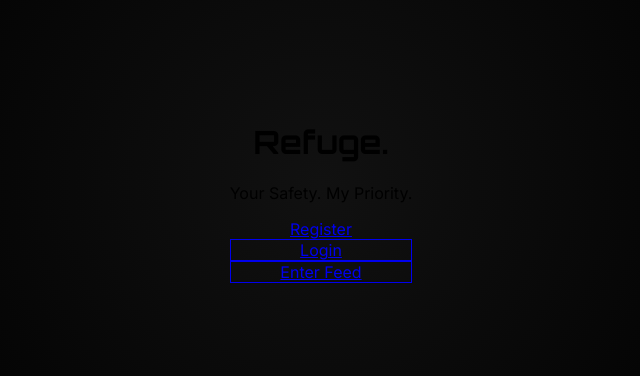
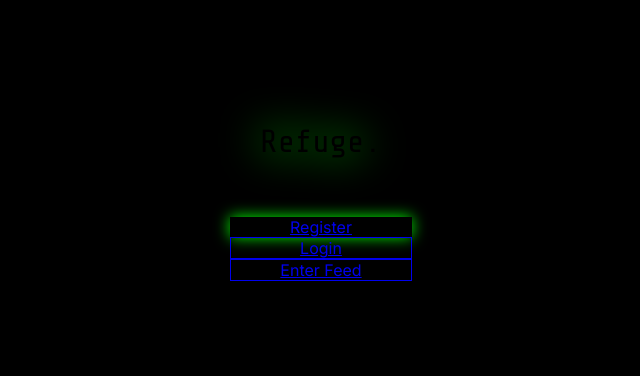
Before and after one commit to mejiasergio2002-max/Refuge, a Next.js app: page / in a window 1280 px wide. Shown: the part 216-592 px from the top of the page, without its empty margins (319-959 px from the left). Built offline with nearby package versions, Linux system fonts and the light colour scheme.

Commit message:
matrix landing style

```diff
--- a/src/app/globals.css
+++ b/src/app/globals.css
@@ -8,5 +8,5 @@ body {
 }
 
 body {
-  background: radial-gradient(circle at center, #111 0%, #000 70%);
+  background-color: black;
 }
--- a/src/app/page.tsx
+++ b/src/app/page.tsx
@@ -1,44 +1,50 @@
 import Link from "next/link"
-import { Orbitron } from "next/font/google"
+import { Share_Tech_Mono } from "next/font/google"
 
-const display = Orbitron({
+const matrixFont = Share_Tech_Mono({
   subsets: ["latin"],
-  weight: ["700"],
+  weight: "400",
 })
 
 export default function Home() {
   return (
-    <main className="min-h-screen flex items-center justify-center bg-black">
-      <div className="text-center px-6">
+    <main className="relative min-h-screen flex items-center justify-center overflow-hidden bg-black">
 
-        <h1 className={`${display.className} text-6xl md:text-7xl tracking-widest`}>
+      {/* Matrix glow background */}
+      <div className="absolute inset-0 bg-[radial-gradient(circle_at_center,#003300_0%,#000000_70%)]"></div>
+
+      <div className="relative z-10 text-center px-6">
+
+        <h1
+          className={`${matrixFont.className} text-6xl md:text-7xl tracking-widest text-green-400 drop-shadow-[0_0_20px_#00ff00]`}
+        >
           Refuge.
         </h1>
 
-        <p className="mt-6 text-xl md:text-2xl text-gray-300 font-light">
-          <span className="font-semibold text-white">Your Safety.</span>{" "}
-          <span className="font-semibold text-white">My Priority.</span>
+        <p className="mt-6 text-xl md:text-2xl text-green-300">
+          <span className="font-semibold">Your Safety.</span>{" "}
+          <span className="font-semibold">My Priority.</span>
         </p>
 
         <div className="mt-12 flex flex-col sm:flex-row gap-4 justify-center">
 
           <Link
             href="/register"
-            className="px-8 py-3 bg-white text-black font-semibold rounded-lg hover:opacity-90 transition"
+            className="px-8 py-3 bg-green-500 text-black font-semibold rounded-lg hover:bg-green-400 transition shadow-[0_0_15px_#00ff00]"
           >
             Register
           </Link>
 
           <Link
             href="/login"
-            className="px-8 py-3 border border-white text-white font-semibold rounded-lg hover:bg-white hover:text-black transition"
+            className="px-8 py-3 border border-green-400 text-green-400 font-semibold rounded-lg hover:bg-green-400 hover:text-black transition"
           >
             Login
           </Link>
 
           <Link
             href="/feed"
-            className="px-8 py-3 border border-gray-500 text-gray-300 font-semibold rounded-lg hover:bg-gray-800 transition"
+            className="px-8 py-3 border border-green-600 text-green-500 font-semibold rounded-lg hover:bg-green-600 hover:text-black transition"
           >
             Enter Feed
           </Link>
```
